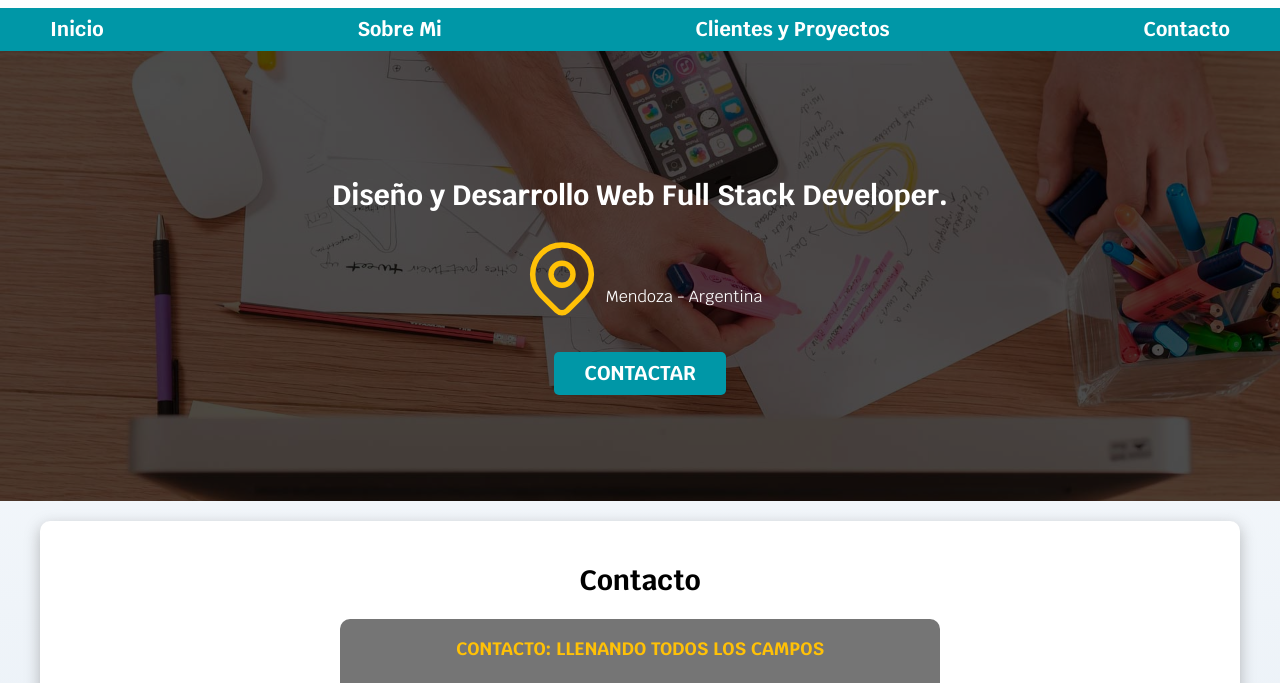
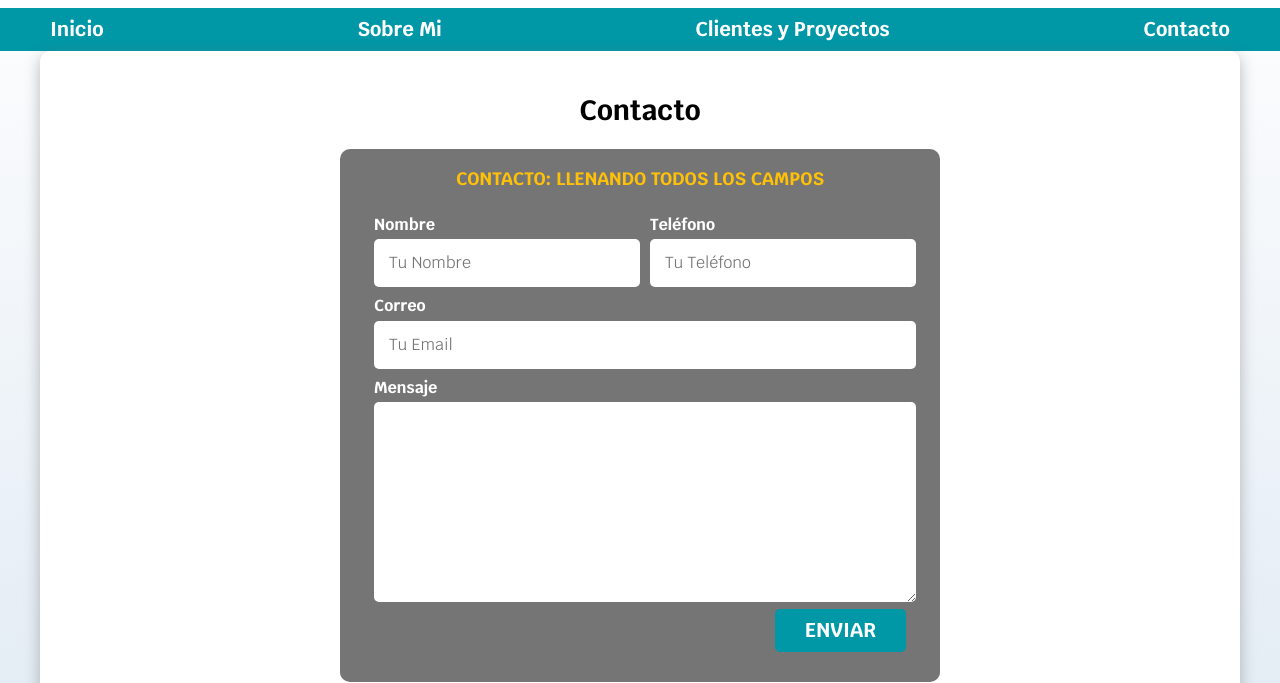
Before and after one commit to marcelo333444/modulo-2, a website: page front-end/index4.html in a window 1280 px wide. Shown: the part 87-770 px from the top of the page. Drawn offline with Linux system fonts and the light colour scheme.

Commit message:
Update index4.html

```diff
--- a/front-end/index4.html
+++ b/front-end/index4.html
@@ -24,21 +24,6 @@
             <a href="index4.html">Contacto</a>
         </nav>
     </div>
-
-    <section class="hero">
-        <div class="contenido-hero">
-            <h2>Diseño y Desarrollo Web <span>Full Stack Developer.</span></h2>
-            <div class="ubicacion">
-                <svg xmlns="http://www.w3.org/2000/svg" class="icon icon-tabler icon-tabler-map-pin" width="88" height="88" viewBox="0 0 24 24" stroke-width="1.5" stroke="#FFC107" fill="none" stroke-linecap="round" stroke-linejoin="round">
-                    <path stroke="none" d="M0 0h24v24H0z"/>
-                    <circle cx="12" cy="11" r="3" />
-                    <path d="M17.657 16.657L13.414 20.9a1.998 1.998 0 0 1 -2.827 0l-4.244-4.243a8 8 0 1 1 11.314 0z" />
-                </svg>
-                <p>Mendoza - Argentina</p>
-            </div>
-            <a class="boton" href="portfolio4.html">Contactar</a>
-        </div> <!-- .contenido-hero -->
-    </section>
 
     <main class="contenedor sombra">
 
```
